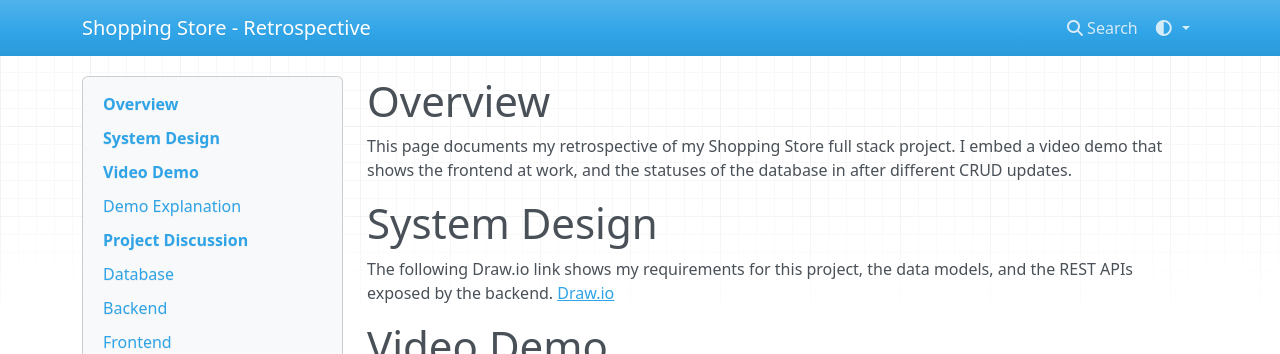
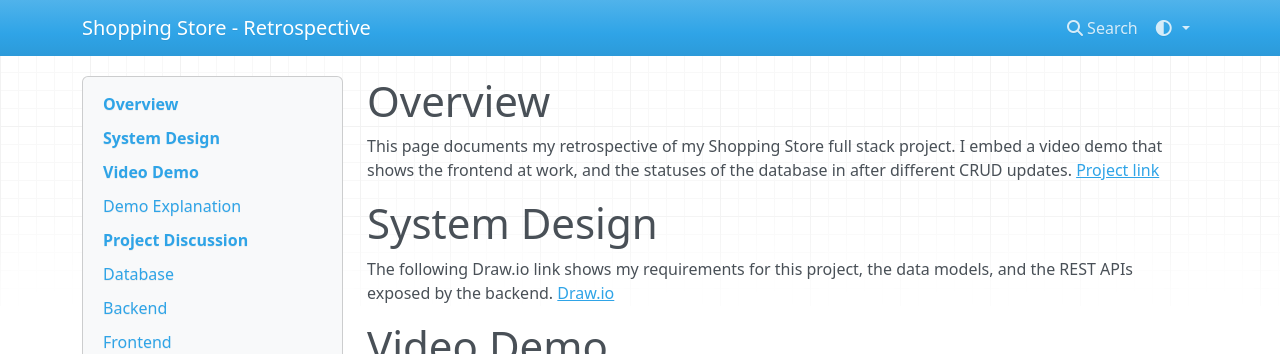
Before and after one commit to justinjoco/shopping-store-details, an MkDocs documentation site: the page built from docs/index.md, in a window 1280 px wide and 900 px high. Shown: the top 354 px of the window. Built offline with MkDocs 1.6.1, drawn with Linux system fonts in a browser that asks for light colours; nearby versions of some CDN libraries.

Commit message:
adds project link

```diff
--- a/docs/index.md
+++ b/docs/index.md
@@ -1,5 +1,5 @@
 # Overview
-This page documents my retrospective of my Shopping Store full stack project. I embed a video demo that shows the frontend at work, and the statuses of the database in after different CRUD updates.
+This page documents my retrospective of my Shopping Store full stack project. I embed a video demo that shows the frontend at work, and the statuses of the database in after different CRUD updates. [Project link](https://github.com/justinjoco/shopping-store)
 
 # System Design
 The following Draw.io link shows my requirements for this project, the data models, and the REST APIs exposed by the backend.
```
